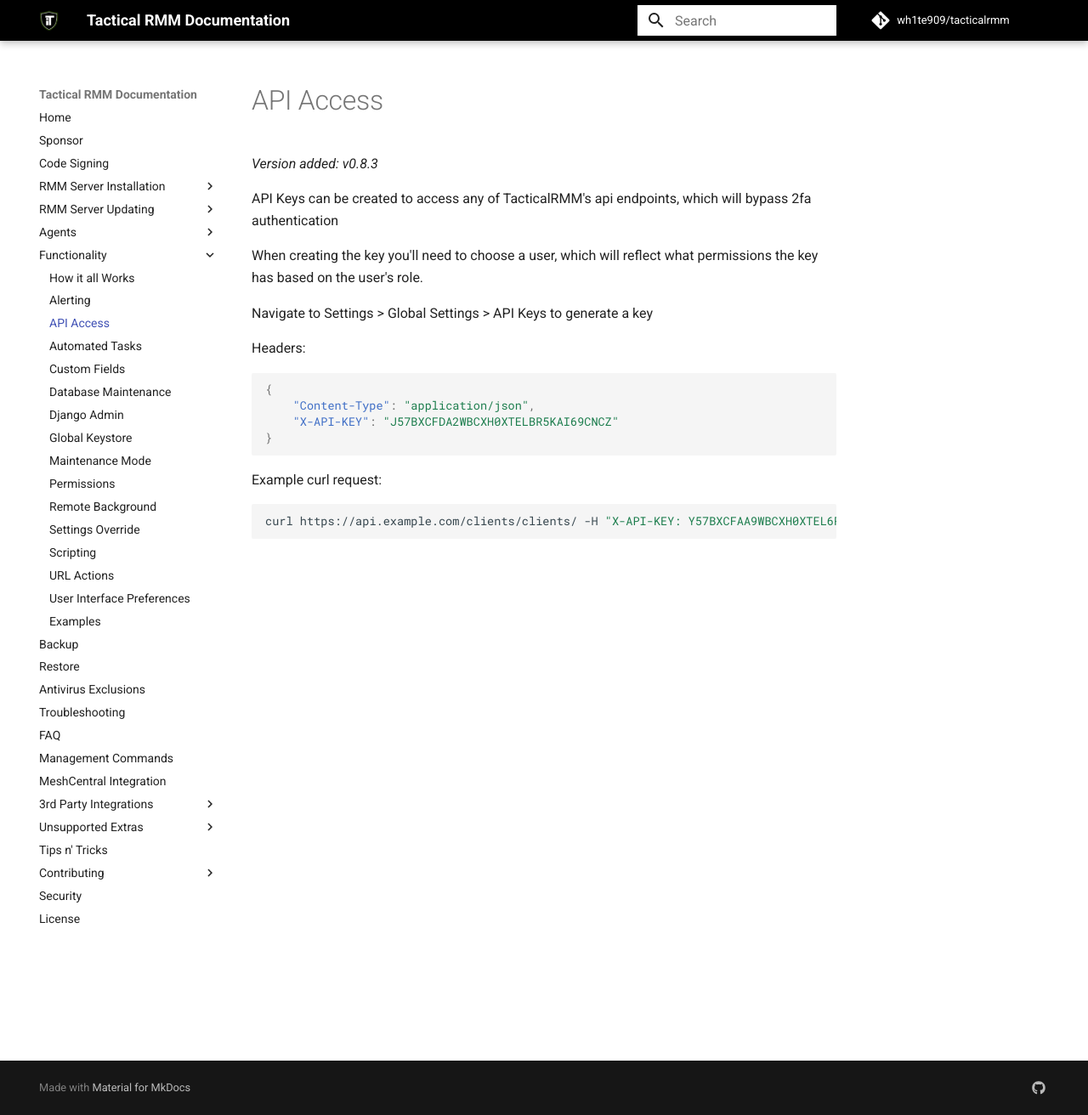
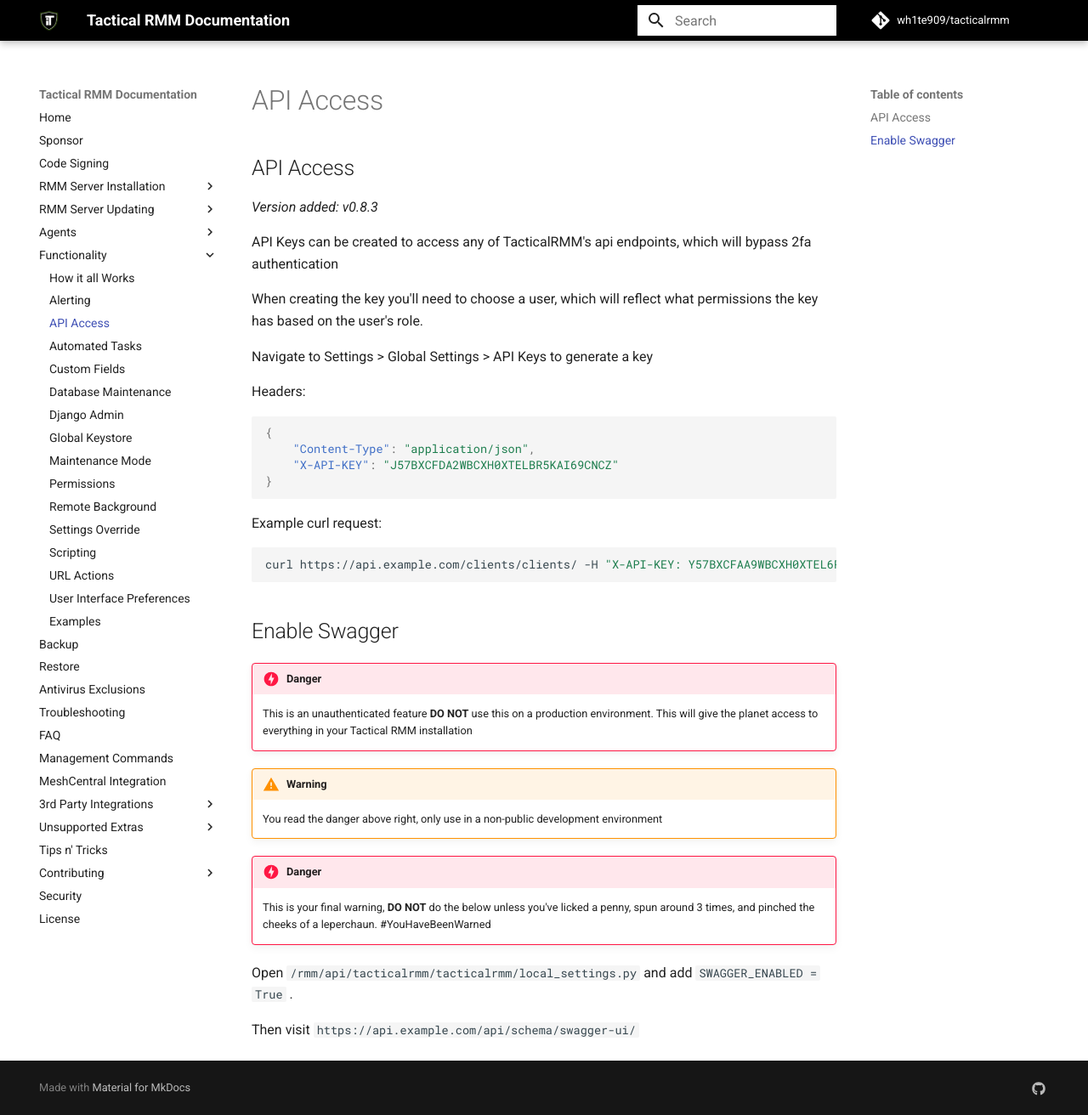
Before and after one commit to amidaware/trmm-docs, an MkDocs documentation site: the page built from docs/docs/functions/api.md, in a window 1280 px wide and 1312 px high. Shown: the whole window at 85% size. Built offline with MkDocs 1.6.1 and Material for MkDocs 9.7.7, drawn with Linux system fonts in a browser that asks for light colours; comment, search, counter and statistics services are not loaded.

Commit message:
docs - enable swagger

````diff
--- a/docs/docs/functions/api.md
+++ b/docs/docs/functions/api.md
@@ -1,4 +1,4 @@
-# API Access
+## API Access
 
 *Version added: v0.8.3*
 
@@ -22,3 +22,18 @@
 ```bash
 curl https://api.example.com/clients/clients/ -H "X-API-KEY: Y57BXCFAA9WBCXH0XTEL6R5KAK69CNCZ"
 ```
+
+## Enable Swagger
+
+!!!danger
+    This is an unauthenticated feature **DO NOT** use this on a production environment. This will give the planet access to everything in your Tactical RMM installation
+
+!!!warning
+    You read the danger above right, only use in a non-public development environment
+
+!!!danger
+    This is your final warning, **DO NOT** do the below unless you've licked a penny, spun around 3 times, and pinched the cheeks of a leperchaun. #YouHaveBeenWarned
+
+Open `/rmm/api/tacticalrmm/tacticalrmm/local_settings.py` and add `SWAGGER_ENABLED = True` .
+
+Then visit `https://api.example.com/api/schema/swagger-ui/`
````
